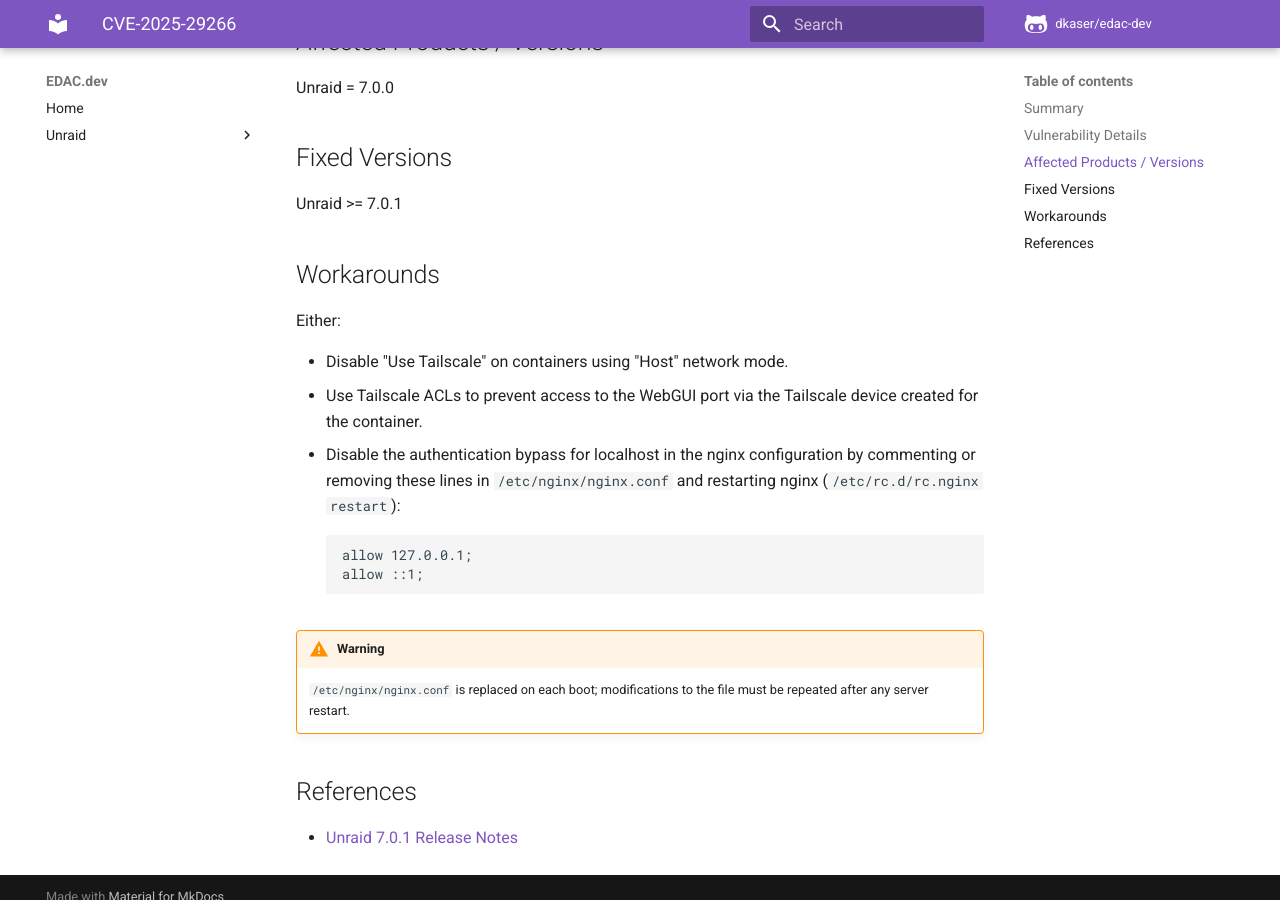
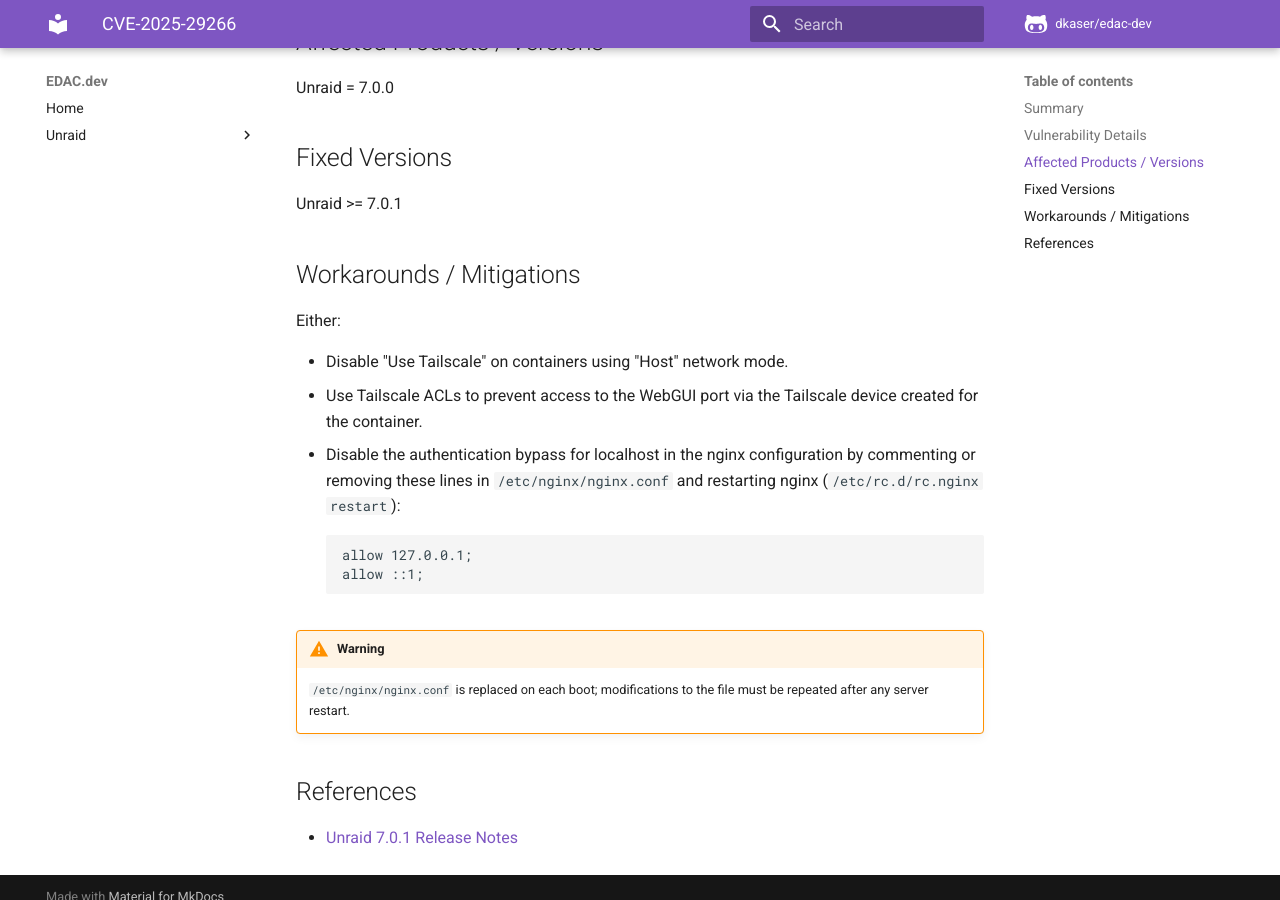
Before and after one commit to dkaser/edac-dev, an MkDocs documentation site: the page built from docs/security/CVE-2025-29266.md, in a window 1280 px wide and 900 px high, scrolled down 981 px. Built offline with MkDocs 1.6.1 and Material for MkDocs 9.7.7, drawn with Linux system fonts in a browser that asks for light colours; plug-ins that fetch from the network failed and are left out; comment, search, counter and statistics services are not loaded.

Commit message:
update CVE-2025-29266

```diff
--- a/docs/security/CVE-2025-29266.md
+++ b/docs/security/CVE-2025-29266.md
@@ -33,7 +33,7 @@ Unraid = 7.0.0
 
 Unraid >= 7.0.1
 
-## Workarounds
+## Workarounds / Mitigations
 
 Either:
 
```
